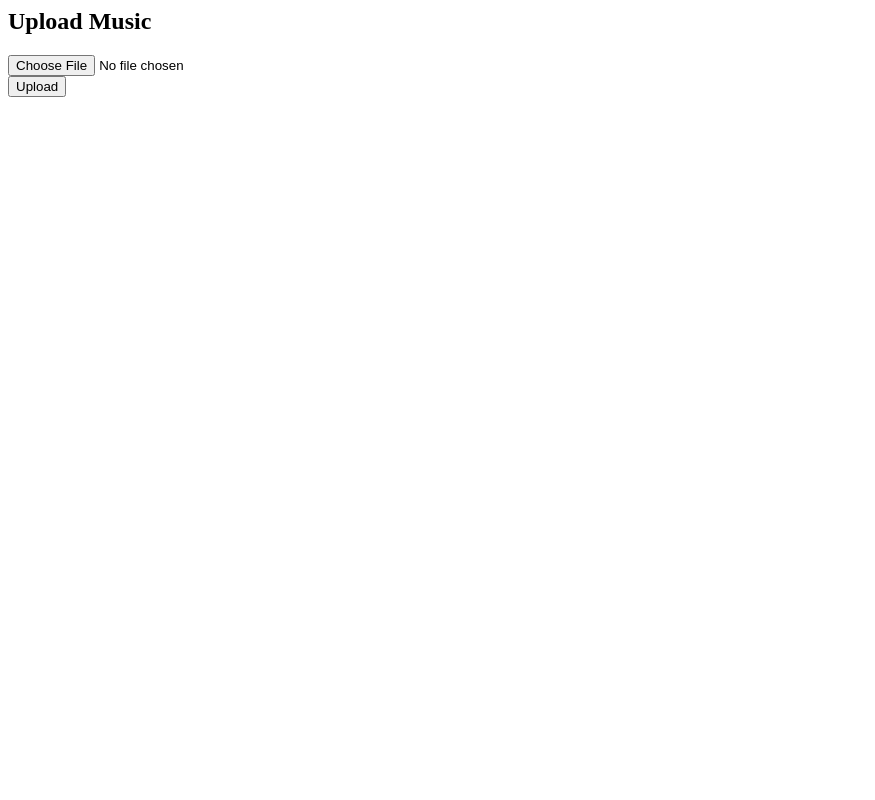
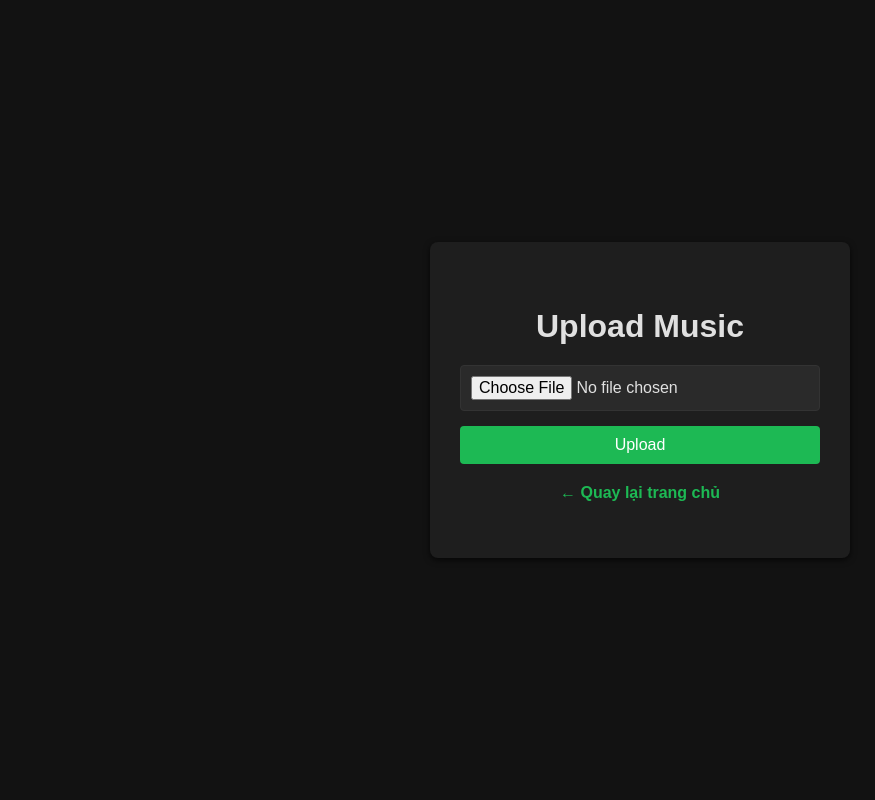
Before and after one commit to cyb3r-Kn1ght/Cryptography_Project, a Flask app: page /upload in a window 1280 px wide. Shown: the whole page, without its empty margins (0-875 px from the left). Run offline with Flask 3, Linux system fonts and the light colour scheme; the visitor is signed in with stand-in values (Sample User, id 1).

Commit message:
log xem có phải lỗi ở chunk không

```diff
--- /dev/null
+++ b/myapp/static/style/upload.css
@@ -0,0 +1,72 @@
+/* static/style/upload.css */
+
+body {
+    background-color: #121212;
+    color: #e0e0e0;
+    font-family: Arial, sans-serif;
+    margin: 0;
+    padding: 0;
+    display: flex;
+    align-items: center;
+    justify-content: center;
+    height: 100vh;
+}
+
+.upload-container {
+    background-color: #1e1e1e;
+    padding: 40px 30px;
+    border-radius: 8px;
+    box-shadow: 0 2px 6px rgba(0, 0, 0, 0.7);
+    width: 100%;
+    max-width: 360px;
+    text-align: center;
+}
+
+.upload-container h2 {
+    margin-bottom: 20px;
+    font-size: 2rem;
+}
+
+.upload-form {
+    display: flex;
+    flex-direction: column;
+    gap: 15px;
+}
+
+.upload-form input[type="file"] {
+    padding: 10px;
+    border: 1px solid #333;
+    border-radius: 4px;
+    background-color: #2a2a2a;
+    color: #e0e0e0;
+    font-size: 1rem;
+}
+
+.upload-form button {
+    padding: 10px;
+    border: none;
+    border-radius: 4px;
+    background-color: #1db954;
+    color: #fff;
+    font-size: 1rem;
+    cursor: pointer;
+    transition: background-color 0.2s ease;
+}
+
+.upload-form button:hover {
+    background-color: #17c34a;
+}
+
+.back-link {
+    margin-top: 20px;
+}
+
+.back-link a {
+    color: #1db954;
+    text-decoration: none;
+    font-weight: bold;
+}
+
+.back-link a:hover {
+    text-decoration: underline;
+}
--- a/myapp/templates/upload.html
+++ b/myapp/templates/upload.html
@@ -1,5 +1,21 @@
-<h2>Upload Music</h2>
-<form action="/upload" method="post" enctype="multipart/form-data">
-  <input type="file" name="file" required><br>
-  <button type="submit">Upload</button>
-</form>
+<!-- templates/upload.html -->
+<!DOCTYPE html>
+<html lang="vi">
+<head>
+    <meta charset="UTF-8">
+    <title>Upload Music</title>
+    <link rel="stylesheet" href="{{ url_for('static', filename='style/upload.css') }}">
+</head>
+<body>
+    <div class="upload-container">
+        <h2>Upload Music</h2>
+        <form action="/upload" method="post" enctype="multipart/form-data" class="upload-form">
+            <input type="file" name="file" required>
+            <button type="submit">Upload</button>
+        </form>
+        <p class="back-link">
+            <a href="/">← Quay lại trang chủ</a>
+        </p>
+    </div>
+</body>
+</html>
```
